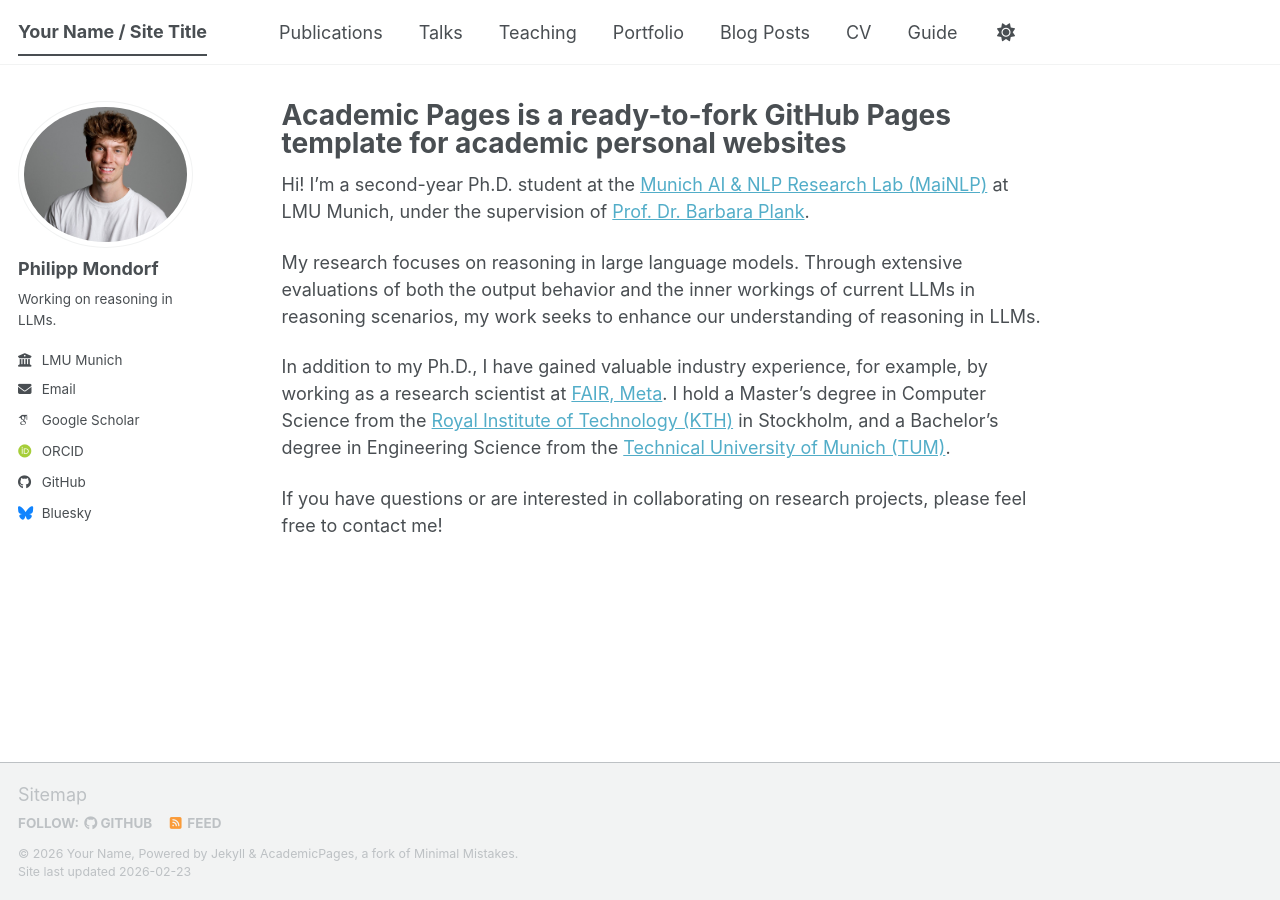
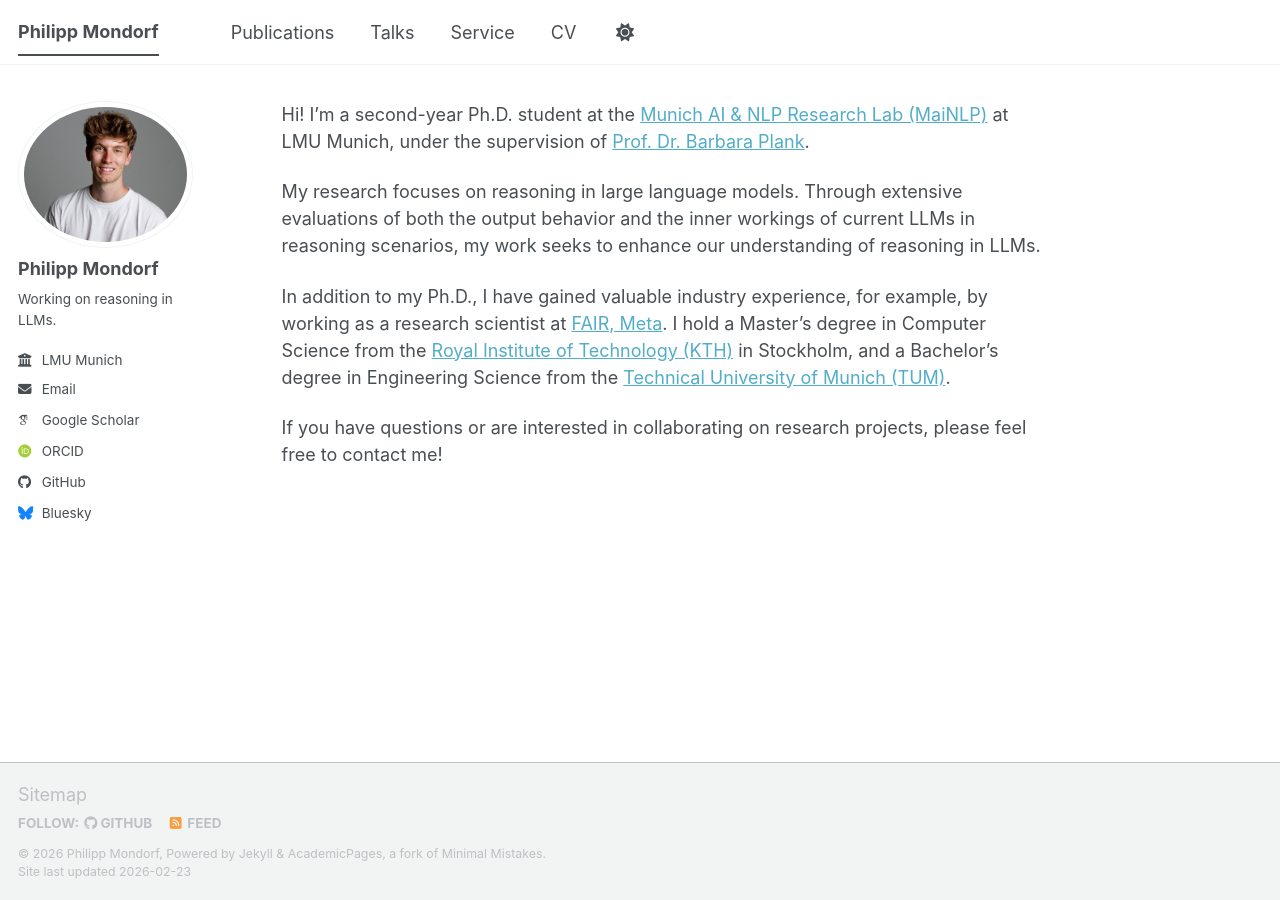
Before and after one commit to PMMon/pmmon.github.io, a Jekyll site: the page built from _pages/about.md, in a window 1280 px wide. Built offline with Jekyll 4.4.1, drawn with Linux system fonts in a browser that asks for light colours; some web fonts are replaced; a script bundle is joined from its source files by our own code; library files that are not in the unit come from our copies.

Commit message:
Update header

```diff
--- a/_config.yml
+++ b/_config.yml
@@ -9,14 +9,14 @@
 # Basic Site Settings
 locale                   : "en-US"
 site_theme               : "default" # The available themes options are "default", "air", "sunrise", "mint", "dirt" and "contrast"
-title                    : "Your Name / Site Title"
+title                    : "Philipp Mondorf"
 title_separator          : "-"
-name                     : &name "Your Name"
-description              : &description "Your Name's academic portfolio"   # Update this with a general description of your site, this is the default if not overridden by a page
-url                      : https://academicpages.github.io # The base hostname & protocol for your site e.g. "https://[your GitHub username].github.io",
+name                     : &name "Philipp Mondorf"
+description              : &description "Personal Webpage"   # Update this with a general description of your site, this is the default if not overridden by a page
+url                      : https://pmmon.github.io/ # The base hostname & protocol for your site e.g. "https://[your GitHub username].github.io",
                                                            # or if you already have some other page hosted on Github then use "https://[your GitHub username].github.io/[Your Repo Name]"
 baseurl                  : "" # the subpath of your site, e.g. "/blog"
-repository               : "academicpages/academicpages.github.io"
+repository               : "PMMon/pmmon.github.io"
 
 # Site Author - The following control what appear as part of the author content on the side bar.
 #               If a field is blank the icon and link will not appear, otherwise it will be shown.
--- a/_data/navigation.yml
+++ b/_data/navigation.yml
@@ -14,20 +14,11 @@ main:
   - title: "Talks"
     url: /talks/
 
-  - title: "Teaching"
-    url: /teaching/
-
-  - title: "Portfolio"
-    url: /portfolio/
-
-  - title: "Blog Posts"
-    url: /year-archive/
+  - title: "Service"
+    url: /service/
 
   - title: "CV"
     url: /cv/
 
   # - title: "CV"
   #   url: /cv-json/
-
-  - title: "Guide"
-    url: /markdown/
--- a/_pages/about.md
+++ b/_pages/about.md
@@ -1,6 +1,6 @@
 ---
 permalink: /
-title: "Academic Pages is a ready-to-fork GitHub Pages template for academic personal websites"
+title: # ""
 author_profile: true
 redirect_from:
   - /about/
```
